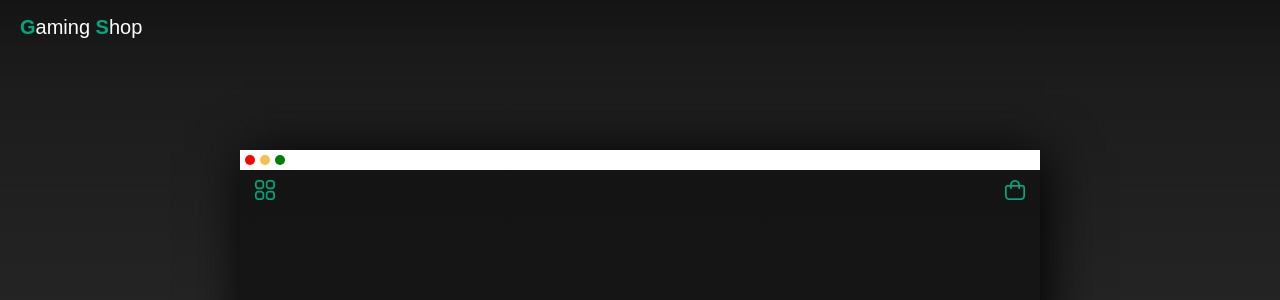
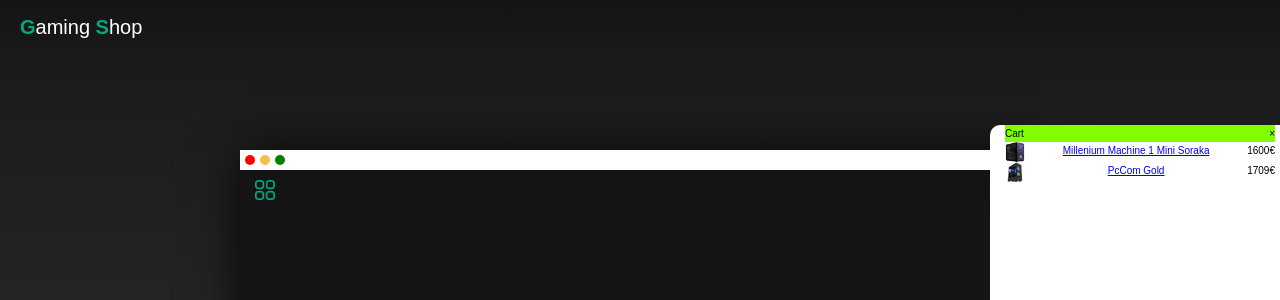
Before and after one commit to Asieertxo/Tienda, a React app: page / in a window 1280 px wide. Shown: the top 300 px of the page. Built offline with nearby package versions, Linux system fonts and the light colour scheme.

Commit message:
empezar popup de cesta

```diff
--- /dev/null
+++ b/src/components/Header/Cart/Cart.js
@@ -0,0 +1,71 @@
+function Cart() {
+
+  return (
+    <div className="cart">
+      <div className="cart-title">
+        <p>Cart</p>
+        <buttom>&#215;</buttom>
+      </div>
+      <div className="cart-products">
+        {list.map(function (item){
+          return(
+            <div key={item.ObjectID} className="cart-products__card">
+              <img src={item.img}></img>
+              <a href={item.url}>{item.name}</a>
+              <span>{item.price}€</span>
+            </div>
+          );
+        })}
+      </div>
+    </div>
+  );
+}
+
+export default Cart;
+
+
+
+
+
+
+
+
+
+
+
+
+
+
+
+
+
+
+
+
+
+
+
+
+
+const list = [
+  {
+    img: require('./../../../img/pc1.jpg'),
+    name: 'Millenium Machine 1 Mini Soraka',
+    url:'https://www.pccomponentes.com/millenium-machine-1-mini-soraka-amd-ryzen-5-5600x-16gb-1tb-480gb-ssd-rtx-3060ti',
+    caract: 'AMD Ryzen 5 5600X/16GB/1TB+480GB SSD/RTX 3060Ti',
+    text: 'Tener un procesador potente con 6 núcleos es un elemento importante, ¡pero también porque el Ryzen 5 5600X necesita una RAM rápida para funcionar con toda su potencia! Es por eso que hemos instalado dos memorias de RAM de 8 GB que permiten un primer aumento de los caudales gracias al funcionamiento de Doble Canal.',
+    price: 1600,
+    points: 4,
+    ObjectID: 0,
+  },
+  {
+    img: require('./../../../img/pc2.jpg'),
+    name: 'PcCom Gold',
+    url:'https://www.pccomponentes.com/pccom-gold-amd-ryzen-5-5600x-16gb-1tbssd-rtx3060ti',
+    caract: 'AMD Ryzen 5 5600X/16GB/1TBSSD/RTX3060Ti',
+    text: 'Tener un procesador potente con 6 núcleos es un elemento importante, ¡pero también porque el Ryzen 5 5600X necesita una RAM rápida para funcionar con toda su potencia! Es por eso que hemos instalado dos memorias de RAM de 8 GB que permiten un primer aumento de los caudales gracias al funcionamiento de Doble Canal.',
+    price: 1709,
+    points: 5,
+    ObjectID: 1,
+  },
+];
--- a/src/components/Header/Header.js
+++ b/src/components/Header/Header.js
@@ -4,6 +4,7 @@ import Choice from "./Choice";
 import Title from "./Title";
 import Offer from "./Offer";
 import Popup from "./Popup/Popup";
+import Cart from "./Cart/Cart";
 
 function Header() {
 
@@ -19,6 +20,8 @@ function Header() {
 
         <Title show={show} setShow={setShow}/>
 
+        <Cart />
+
         <Offer />
       </header>
     </>
--- /dev/null
+++ b/src/sass/layout/_cart.scss
@@ -0,0 +1,43 @@
+.cart{
+    position: absolute;
+    margin-top: -5rem;
+    margin-left: 100rem;
+    z-index: 2;
+    //visibility: hidden;
+
+    width: 30rem;
+    height: 50rem;
+    background-color: white;
+    border-radius: 1rem;
+
+    display: flex;
+    flex-direction: column;
+    align-items: center;
+
+    &-title{
+        width: 90%;
+        display: flex;
+        justify-content: space-between;
+        background-color: chartreuse;
+        & p{
+            width: 80%;
+
+        }
+    }
+
+    &-products{
+        width: 90%;
+        display: flex;
+        flex-direction: column;
+
+        &__card{
+            display: flex;
+            justify-content: space-between;
+
+            & img{
+                width: 2rem;
+                height: 2rem;
+            }
+        }
+    }
+}
--- a/src/sass/layout/_popup.scss
+++ b/src/sass/layout/_popup.scss
@@ -7,10 +7,10 @@
     //visibility: hidden;
 
     width: 75%;
-    height: auto;
+    height: 75%;
     background-color: white;
     border-radius: 1rem;
-    //overflow-y: scroll;
+    overflow-y: scroll;
 
     display: flex;
     align-items: center;
@@ -85,9 +85,6 @@
                 text-decoration: none;
                 padding: 0 2rem 0 0;
             }
-
         }
     }
-
-
 }
--- a/src/sass/main.scss
+++ b/src/sass/main.scss
@@ -3,6 +3,7 @@
 @import "./components/button";
 @import "./components/search";
 
+@import "./layout/cart";
 @import "./layout/header";
 @import "./layout/firstsection";
 @import "./layout/popup";
```
